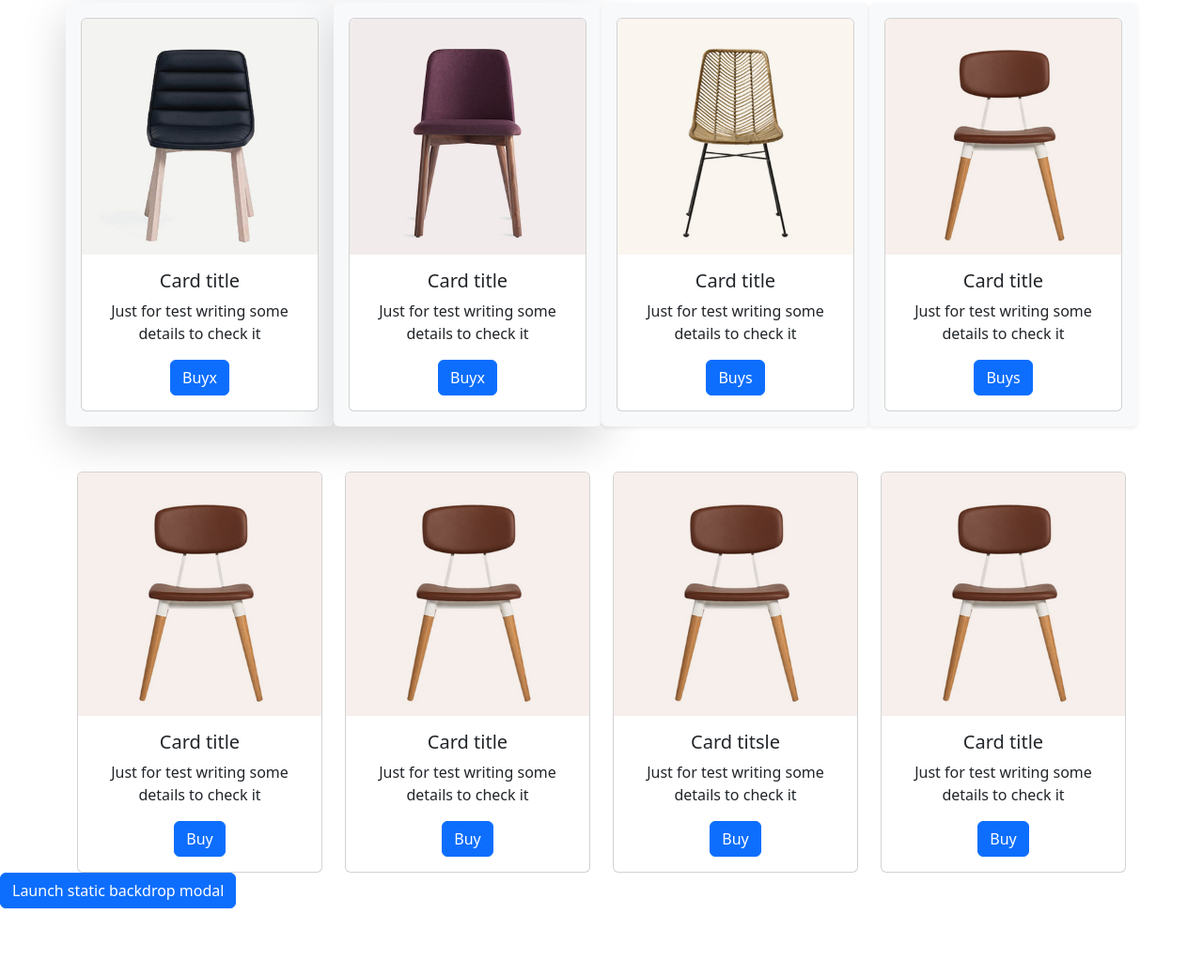
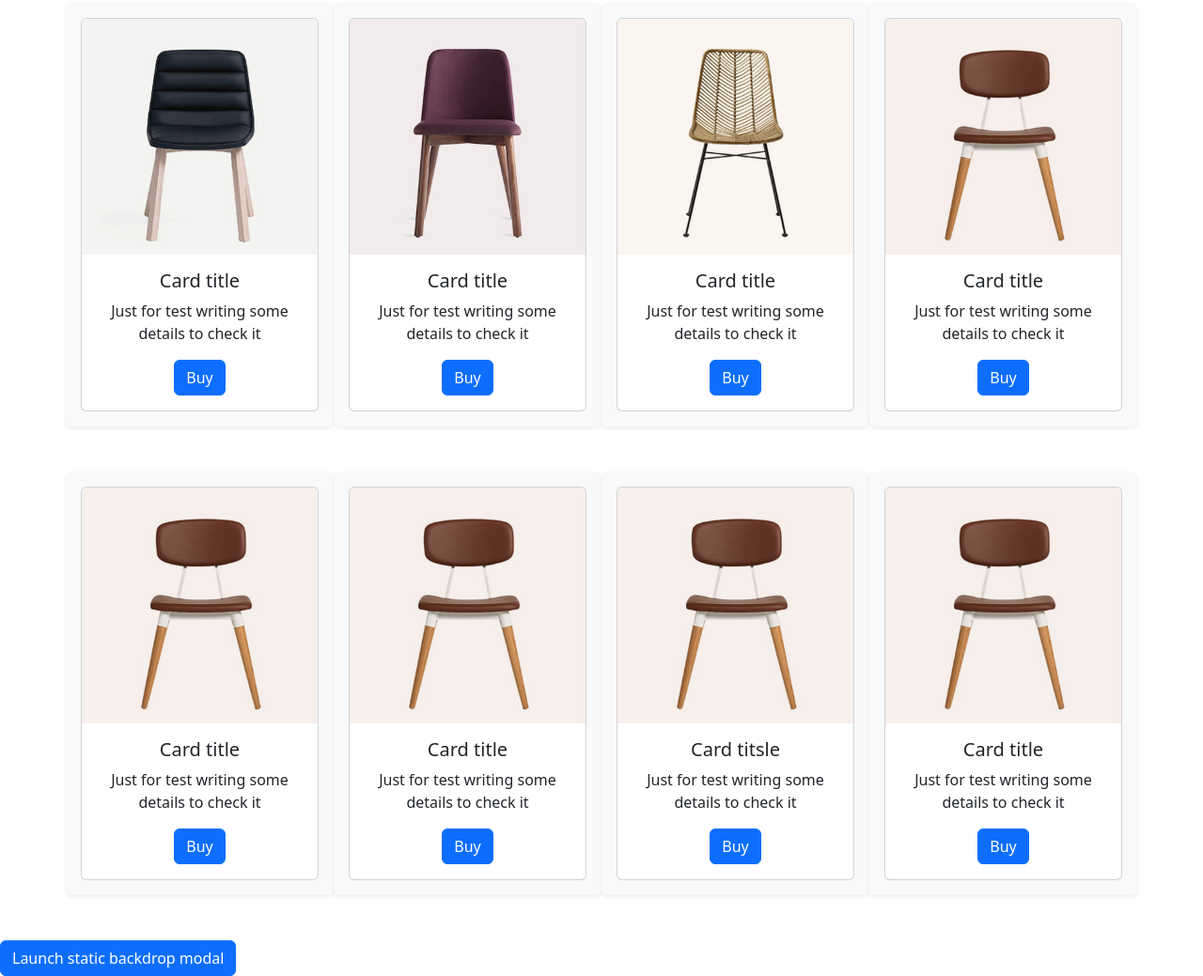
Before and after one commit to Khaledsamy31/new-task, a plain HTML site: page index.html in a window 1280 px wide. Shown: the part 2063-3102 px from the top of the page at 94% size. Before the commit the page ends 3030 px from the top, so only its background shows below. Drawn offline with nearby package versions, Linux system fonts and the light colour scheme.

Commit message:
newupdaten

```diff
--- a/index.html
+++ b/index.html
@@ -305,24 +305,24 @@
 
     <div class="container">
       <div class="row car pt-3 justify-content-evenly">
-        <div class="col col-lg-3 col-md-4 col-sm-6 col-xs-6 mar shadow-lg p-3 mb-5 bg-body-tertiary rounded">
+        <div class="col col-lg-3 col-md-4 col-sm-6 col-xs-6 mar shadow-sm p-3 mb-5 bg-body-tertiary rounded">
           <div class="card m-auto text-center imgCard"">
             <img src="images/category-banner4.jpg" class="card-img-top" alt="...">
             <div class="card-body imgCard">
               <h5 class="card-title">Card title</h5>
               <p class="card-text">Just for test writing some details to check it</p>
-              <a href="#" class="btn btn-primary">Buyx</a>
+              <a href="#" class="btn btn-primary">Buy</a>
             </div>
           </div>
         </div>
 
-        <div class="col col-lg-3 col-md-4 col-sm-6 col-xs-12 mar shadow-lg p-3 mb-5 bg-body-tertiary rounded">
+        <div class="col col-lg-3 col-md-4 col-sm-6 col-xs-12 mar shadow-sm p-3 mb-5 bg-body-tertiary rounded">
           <div class="card m-auto text-center imgCard">
             <img src="images/category-banner1.jpg" class="card-img-top" alt="...">
             <div class="card-body imgCard">
               <h5 class="card-title">Card title</h5>
               <p class="card-text">Just for test writing some details to check it</p>
-              <a href="#" class="btn btn-primary">Buyx</a>
+              <a href="#" class="btn btn-primary">Buy</a>
             </div>
           </div>
         </div>
@@ -333,7 +333,7 @@
             <div class="card-body imgCard">
               <h5 class="card-title">Card title</h5>
               <p class="card-text">Just for test writing some details to check it</p>
-              <a href="#" class="btn btn-primary">Buys</a>
+              <a href="#" class="btn btn-primary">Buy</a>
             </div>
           </div>
         </div>
@@ -344,12 +344,12 @@
             <div class="card-body">
               <h5 class="card-title">Card title</h5>
               <p class="card-text">Just for test writing some details to check it</p>
-              <a href="#" class="btn btn-primary">Buys</a>
+              <a href="#" class="btn btn-primary">Buy</a>
             </div>
           </div>
         </div>
 
-        <div class="col col-lg-3 col-md-4 col-sm-6 col-xs-12 mar">
+        <div class="col col-lg-3 col-md-4 col-sm-6 col-xs-12 mar shadow-sm p-3 mb-5 bg-body-tertiary rounded">
           <div class="card m-auto text-center imgCard">
             <img src="images/category-banner3.jpg" class="card-img-top" alt="...">
             <div class="card-body">
@@ -360,7 +360,7 @@
           </div>
         </div>
 
-        <div class="col col-lg-3 col-md-4 col-sm-6 col-xs-12 mar">
+        <div class="col col-lg-3 col-md-4 col-sm-6 col-xs-12 mar shadow-sm p-3 mb-5 bg-body-tertiary rounded">
           <div class="card m-auto text-center imgCard">
             <img src="images/category-banner3.jpg" class="card-img-top" alt="...">
             <div class="card-body">
@@ -371,7 +371,7 @@
           </div>
         </div>
 
-        <div class="col col-lg-3 col-md-4 col-sm-6 col-xs-12 m-auto mar">
+        <div class="col col-lg-3 col-md-4 col-sm-6 col-xs-12 m-auto mar shadow-sm p-3 mb-5 bg-body-tertiary rounded">
           <div class="card m-auto text-center imgCard">
             <img src="images/category-banner3.jpg" class="card-img-top" alt="...">
             <div class="card-body">
@@ -382,7 +382,7 @@
           </div>
         </div>
 
-        <div class="col col-lg-3 col-md-4 col-sm-6 col-xs-12 mar">
+        <div class="col col-lg-3 col-md-4 col-sm-6 col-xs-12 mar shadow-sm p-3 mb-5 bg-body-tertiary rounded">
           <div class="card m-auto text-center imgCard">
             <img src="images/category-banner3.jpg" class="card-img-top" alt="...">
             <div class="card-body">
```
